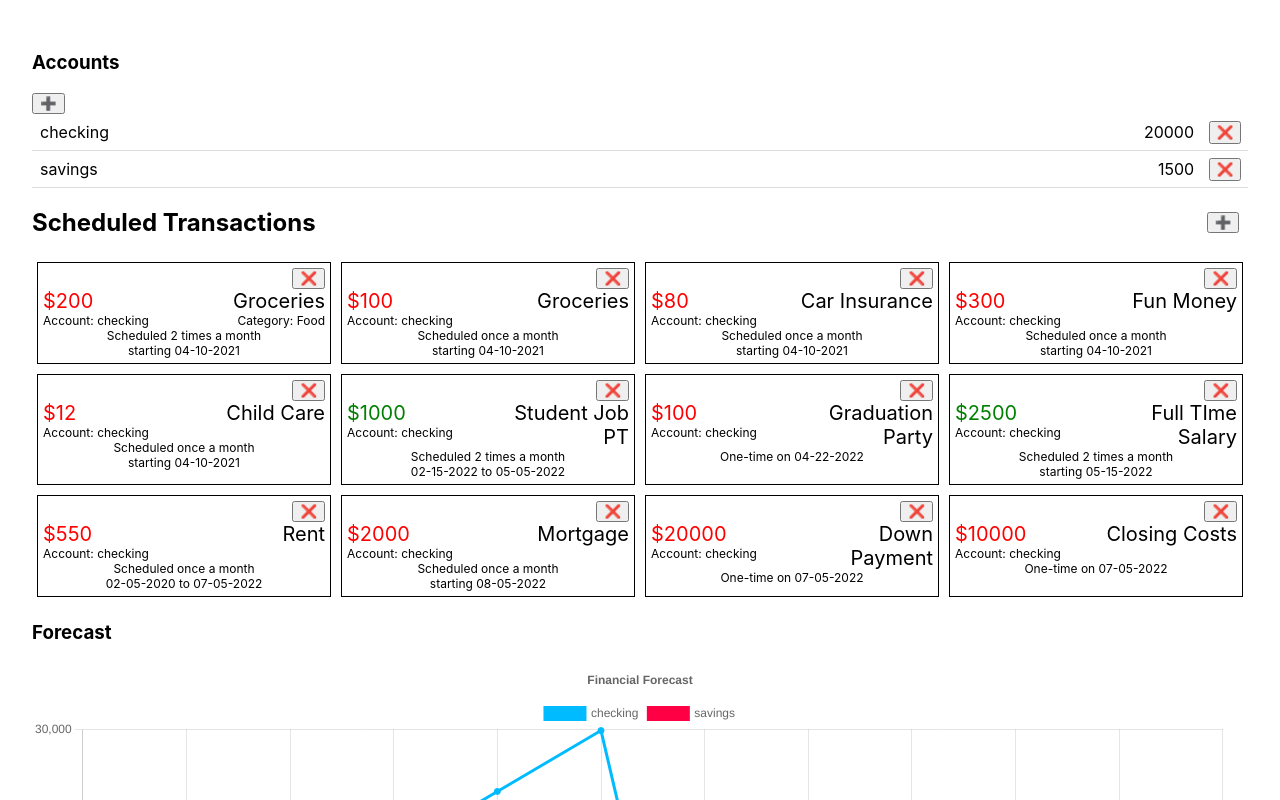
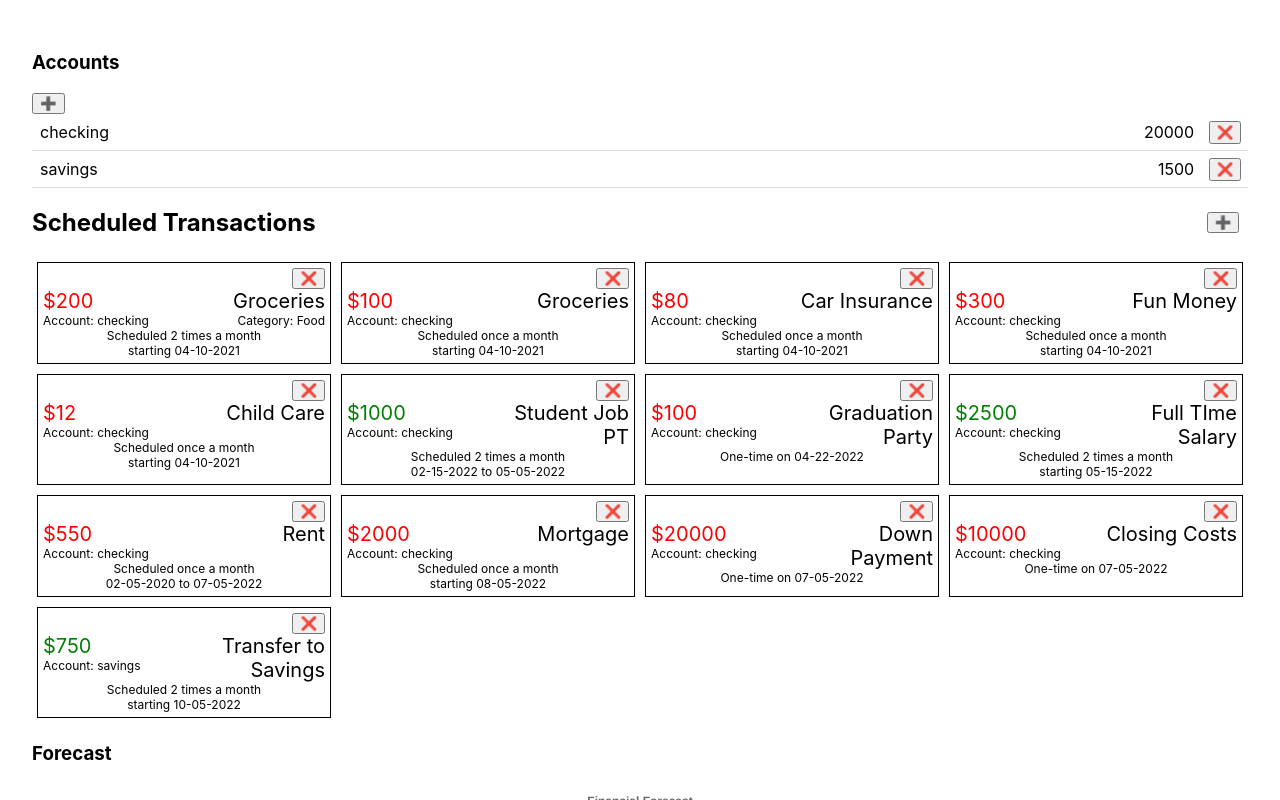
Before and after one commit to amj311/hoard-concept, a React (Create React App) app: page / in a window 1280 px wide. Shown: the top 800 px of the page. Built offline with nearby package versions, Linux system fonts and the light colour scheme.

Commit message:
added initial transaction test

```diff
--- a/src/App.js
+++ b/src/App.js
@@ -77,6 +77,10 @@ let scheduledTransactions = [
       new TransactionTemplate(TransactionType.Expense,"Closing Costs",10000,"checking", null),
       new OneTimeSchedule(new Date(2022,MONTHS.JUL,5))
   ),
+  new TransactionSchedule(
+      new TransactionTemplate(TransactionType.Transfer,"Transfer to Savings",750,"savings","checking"),
+      new XPerMonthSchedule(2, new Date(2022,MONTHS.OCT,5))
+  ),
 ]
 
 let initialCategories = [
```
